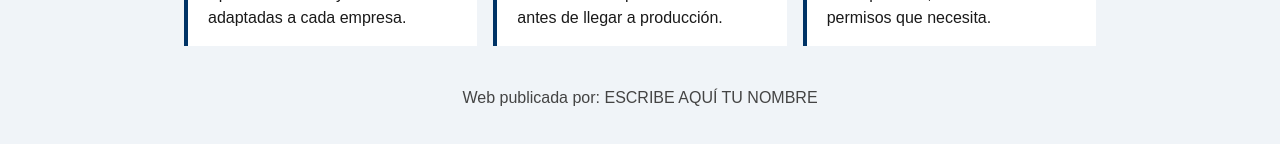
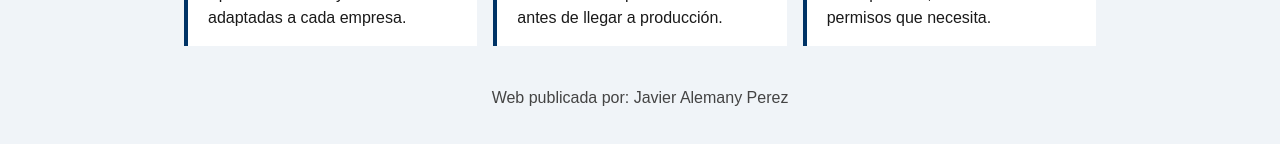
Before and after one commit to javaleper2/web-nextgen, a plain HTML site: page web/index.html in a window 1280 px wide. Shown: the part 338-482 px from the top of the page. Drawn offline with Linux system fonts and the light colour scheme.

Commit message:
Añado mi nombre

```diff
--- a/web/index.html
+++ b/web/index.html
@@ -26,6 +26,6 @@
       <p>Cada persona, solo con los permisos que necesita.</p>
     </section>
   </main>
-  <footer>Web publicada por: ESCRIBE AQUÍ TU NOMBRE</footer>
+  <footer>Web publicada por: Javier Alemany Perez</footer>
 </body>
 </html>
```
